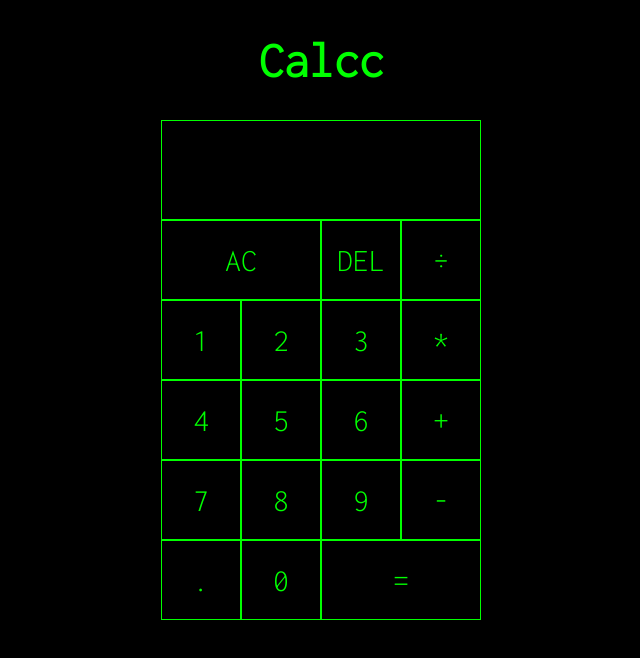
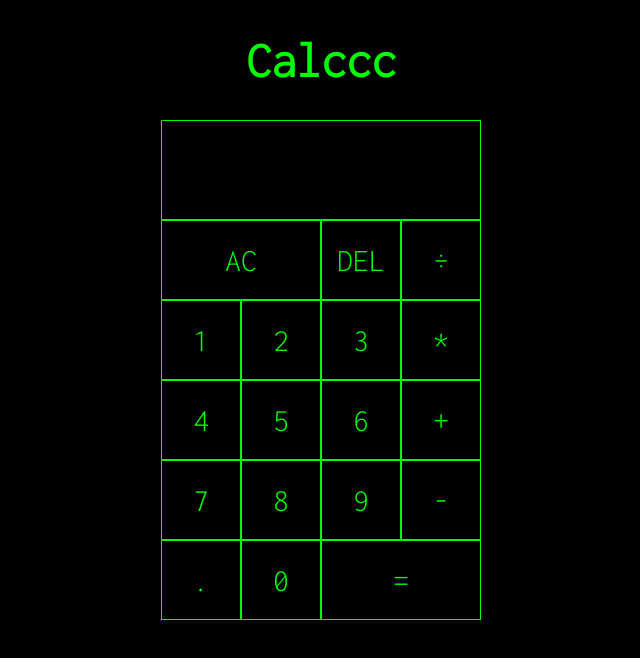
Before and after one commit to DeepakR-28/calculator, a plain HTML site: page index.html in a window 1280 px wide. Shown: the whole page, without its empty margins (319-959 px from the left). Drawn offline with Linux system fonts and the light colour scheme.

Commit message:
Update index.html

```diff
--- a/index.html
+++ b/index.html
@@ -22,7 +22,7 @@
             font-size: 50px;
           "
         >
-          Calcc
+          Calccc
         </h1>
       </div>
     </center>
```
